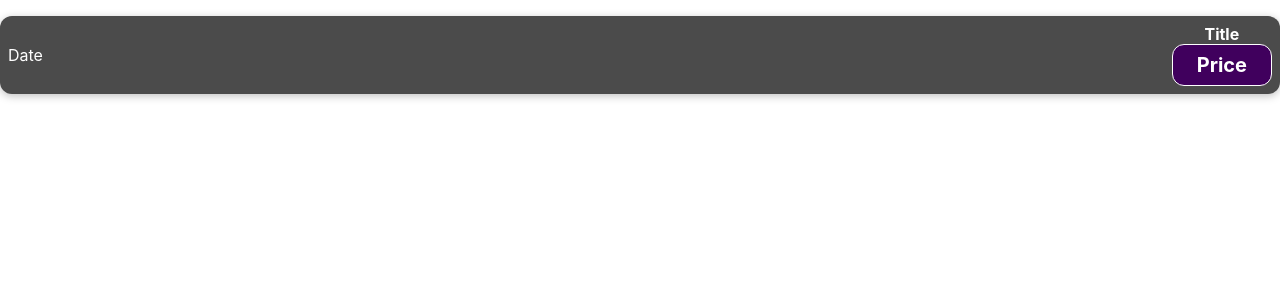
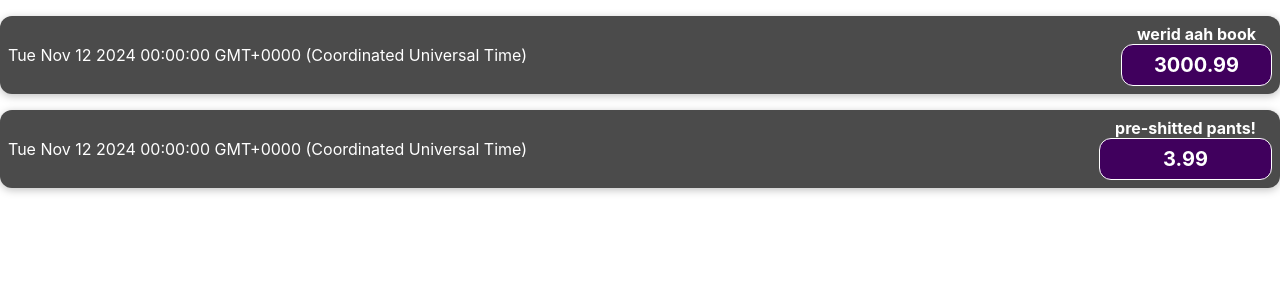
Before and after one commit to OtokarSefer/expenses, a React (Create React App) app: page / in a window 1280 px wide. Shown: the top 300 px of the page. Built offline with nearby package versions, Linux system fonts and the light colour scheme.

Commit message:
ül.3 tehtud

```diff
--- a/src/App.js
+++ b/src/App.js
@@ -2,9 +2,23 @@
 import ExpenseItem  from './components/ExpenseItem';
 
 const App = () => {
+  const expenses = [
+    {
+      date: new Date(2024, 10, 12),
+      title: 'werid aah book',
+      price: 3000.99
+    },
+    {
+      date: new Date(2024, 10, 12),
+      title: 'pre-shitted pants!',
+      price: 3.99
+    },
+  ]
+
   return (
     <div className="App">
-      <ExpenseItem />
+      <ExpenseItem data={expenses[0]}/>
+      <ExpenseItem data={expenses[1]}/>
     </div>
   )
 }
--- a/src/components/ExpenseItem.js
+++ b/src/components/ExpenseItem.js
@@ -1,12 +1,16 @@
 import './ExpenseItem.css'
 
-const ExpenseItem = () => {
+const ExpenseItem = (props) => {
+
+    console.log(props)
+    console.log(props.data)
+
     return (
         <div className='expense-item'>
-            <div>Date</div>
+            <div>{props.data.date.toString()}</div>
             <div className='expense-item_description'>
-                <h2>Title</h2>
-                <div className='expense-item__price'>Price</div>
+                <h2>{props.data.title}</h2>
+                <div className='expense-item__price'>{props.data.price}</div>
             </div>
         </div>
     )
```
